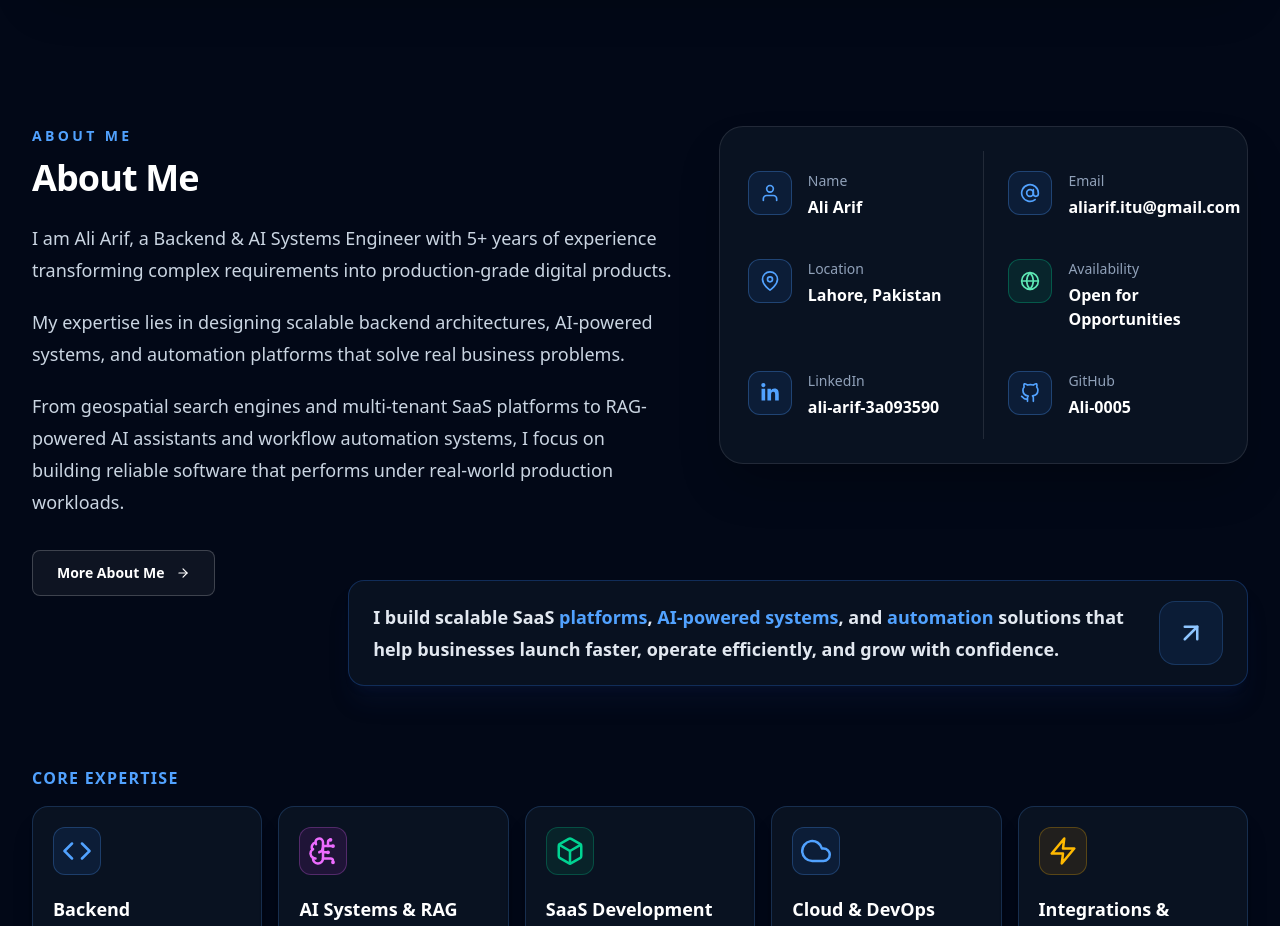
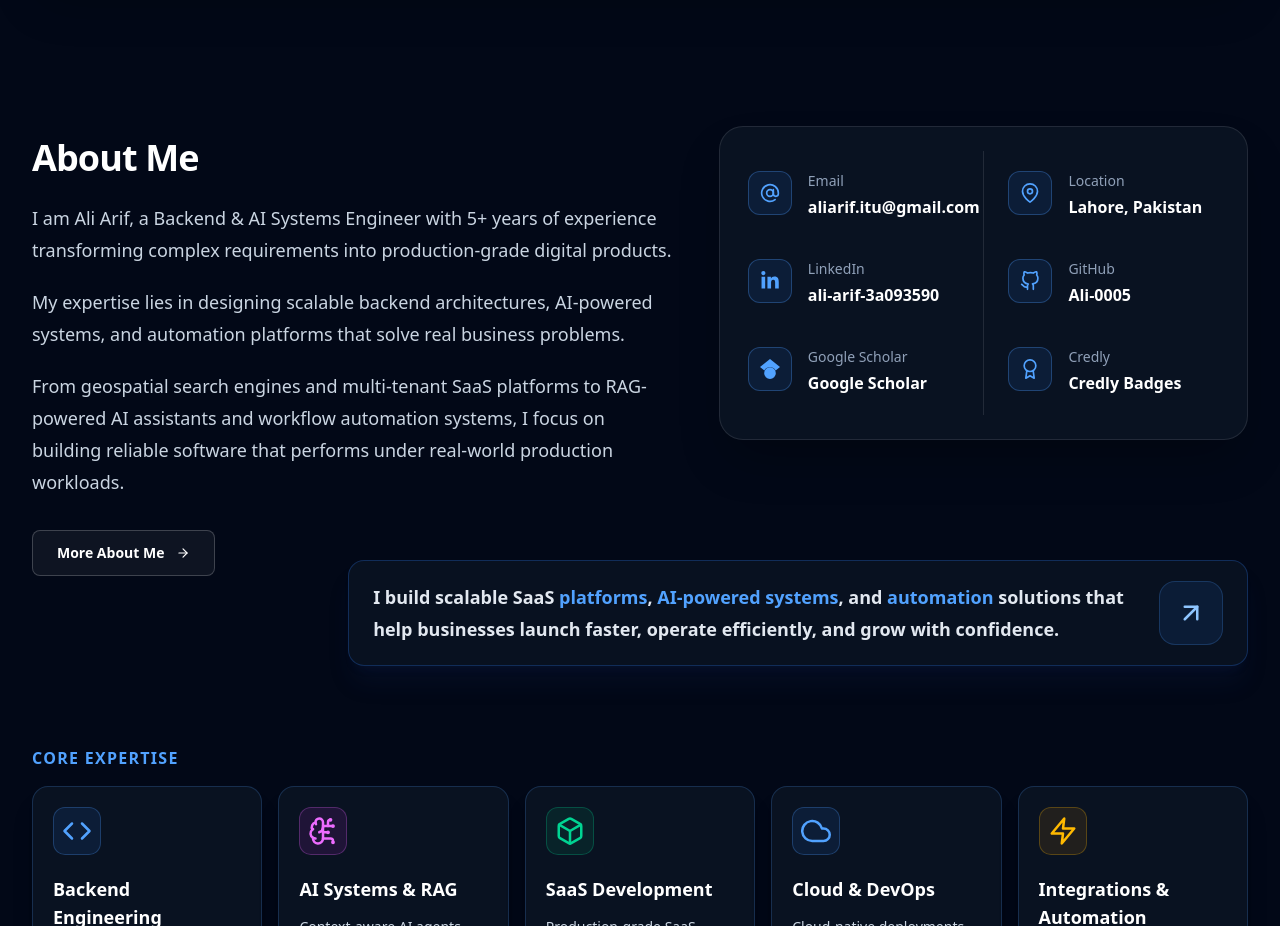
Before and after one commit to Ali-0005/aliarif-portfolio, a React (Vite) app: page / in a window 1280 px wide. Shown: the part 1180-2106 px from the top of the page. Built offline with nearby package versions, Linux system fonts and the light colour scheme.

Commit message:
updates in the home page about me

```diff
--- a/src/data/profile.js
+++ b/src/data/profile.js
@@ -12,4 +12,6 @@ export const profile = {
   githubUrl: 'https://github.com/Ali-0005',
   credly: 'Credly Badges',
   credlyUrl: 'https://www.credly.com/users/ali-arif.1c7c9700/badges/credly',
+  googleScholar: 'Google Scholar',
+  googleScholarUrl: 'https://scholar.google.com/citations?user=8IBzFzUAAAAJ',
 }
--- a/src/features/Home/components/AboutSection.jsx
+++ b/src/features/Home/components/AboutSection.jsx
@@ -1,24 +1,21 @@
 import {
   FiArrowRight,
+  FiAward,
   FiAtSign,
   FiGithub,
-  FiGlobe,
   FiMapPin,
-  FiUser,
   FiArrowUpRight,
 } from 'react-icons/fi'
 import { FaLinkedinIn } from 'react-icons/fa'
+import { SiGooglescholar } from 'react-icons/si'
 import { profile } from '../../../data/profile'
 
 const profileItems = [
-  {
-    label: 'Name',
-    value: profile.name,
-    icon: FiUser,
-  },
+
   {
     label: 'Email',
     value: profile.email,
+    url: `mailto:${profile.email}`,
     icon: FiAtSign,
   },
   {
@@ -26,22 +23,35 @@ const profileItems = [
     value: profile.location,
     icon: FiMapPin,
   },
-  {
-    label: 'Availability',
-    value: profile.availability,
-    icon: FiGlobe,
-    accent: true,
-  },
+
   {
     label: 'LinkedIn',
     value: profile.linkedin,
+    url: profile.linkedinUrl,
     icon: FaLinkedinIn,
   },
+
   {
     label: 'GitHub',
     value: profile.github,
+    url: profile.githubUrl,
     icon: FiGithub,
   },
+
+  {
+    label: 'Google Scholar',
+    value: profile.googleScholar,
+    url: profile.googleScholarUrl,
+    icon: SiGooglescholar,
+  },
+
+  {
+    label: 'Credly',
+    value: profile.credly,
+    url: profile.credlyUrl,
+    icon: FiAward,
+  },
+
 ]
 
 function AboutSection() {
@@ -53,9 +63,9 @@ function AboutSection() {
       <div className="mx-auto max-w-7xl">
         <div className="grid gap-10 lg:grid-cols-[1.1fr_0.9fr] lg:items-start">
           <div>
-            <p className="text-sm font-semibold uppercase tracking-[0.24em] text-blue-400">
+            {/* <p className="text-sm font-semibold uppercase tracking-[0.24em] text-blue-400">
               About Me
-            </p>
+            </p> */}
             <h2 className="mt-3 text-3xl font-extrabold tracking-tight sm:text-4xl">
               About Me
             </h2>
@@ -109,9 +119,20 @@ function AboutSection() {
                       <p className="text-sm font-medium text-slate-400">
                         {item.label}
                       </p>
-                      <p className="mt-1 text-base font-semibold text-white">
-                        {item.value}
-                      </p>
+                      {item.url ? (
+                        <a
+                          href={item.url}
+                          target={item.url.startsWith('http') ? '_blank' : undefined}
+                          rel={item.url.startsWith('http') ? 'noreferrer' : undefined}
+                          className="mt-1 block text-base font-semibold text-white transition hover:text-blue-400"
+                        >
+                          {item.value}
+                        </a>
+                      ) : (
+                        <p className="mt-1 text-base font-semibold text-white">
+                          {item.value}
+                        </p>
+                      )}
                     </div>
                   </div>
                 )
```
